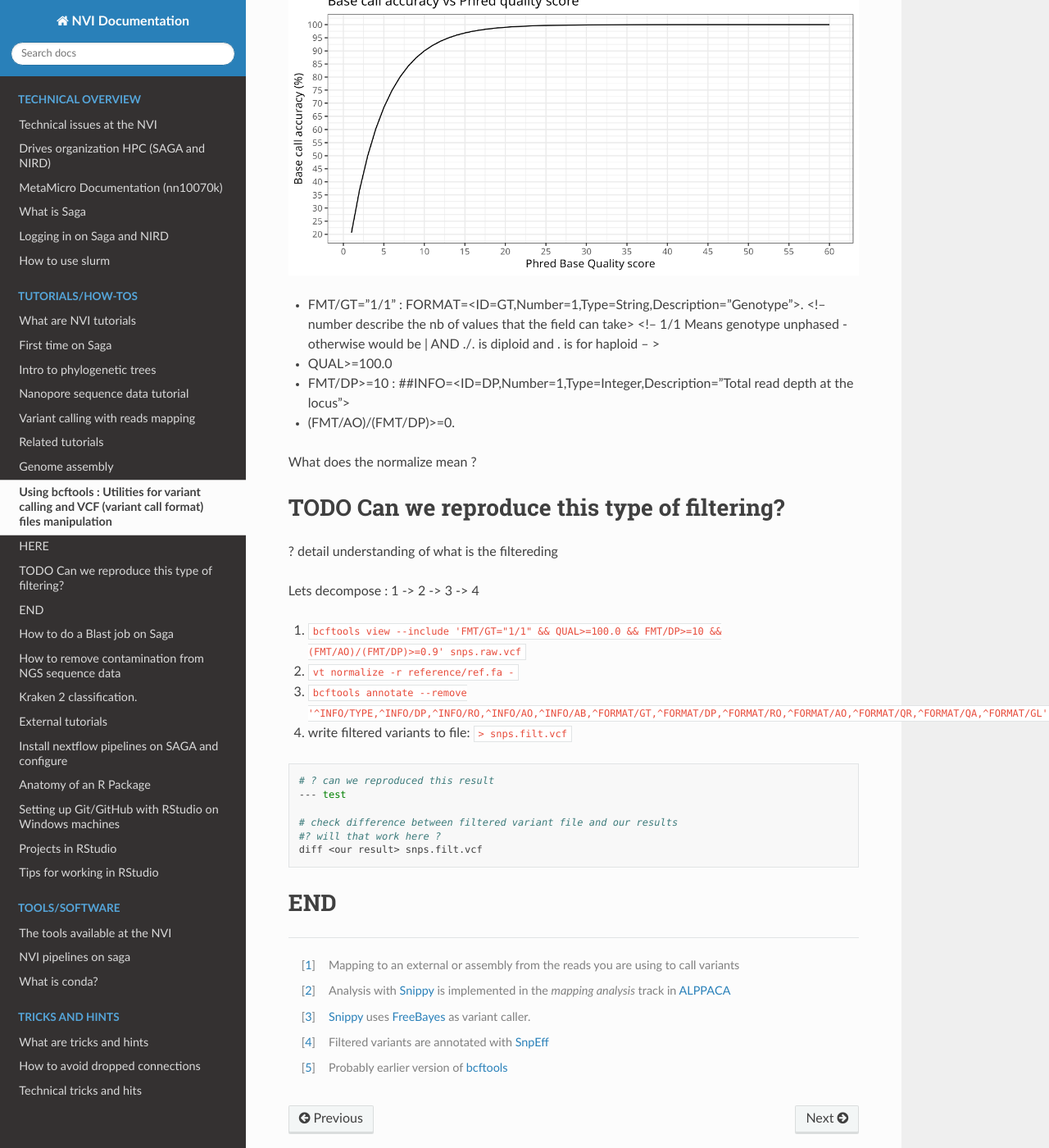
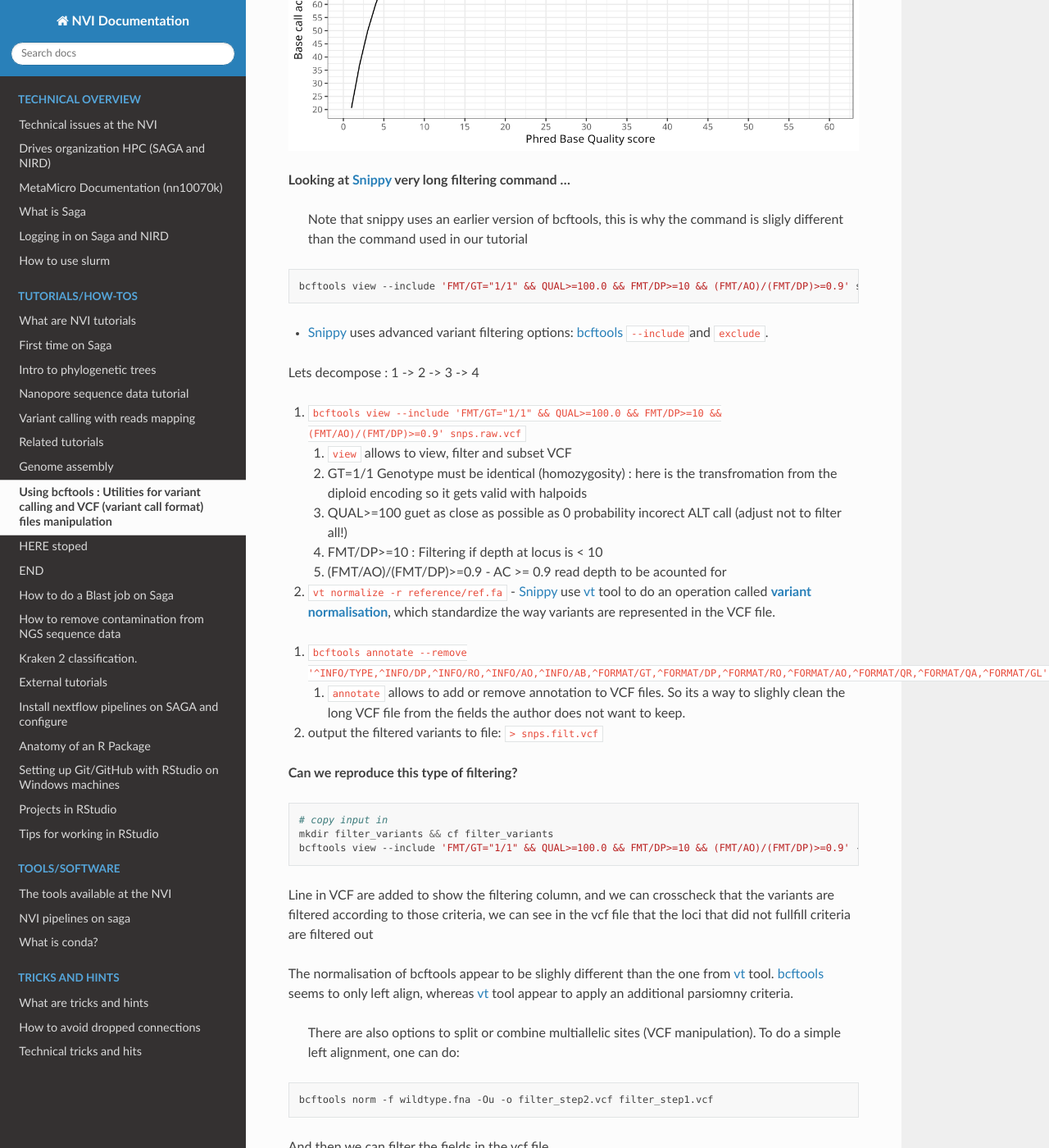
Before and after one commit to NorwegianVeterinaryInstitute/nvi-documentation, a Sphinx documentation site: the page built from docs/source/tutorials/bcftools.md, in a window 1280 px wide and 1400 px high, scrolled down 10276 px. Shown: the whole window at 82% size. Built offline with Sphinx 7.4.7 and the Read the Docs theme 2.0.0, drawn with Linux system fonts in a browser that asks for light colours; pages that are not in the unit, such as notebooks, are missing from menus; some of the changed text lies outside the part shown.

Commit message:
only left is the annotation

````diff
--- a/docs/source/tutorials/bcftools.md
+++ b/docs/source/tutorials/bcftools.md
@@ -310,21 +310,12 @@ diff galaxy_snippy/snippy_zip/mutant_R1_fastq/snps.vcf galaxy_snippy/snippy.vcf
 ```
 
 ---
-
-The filtering command used in [Snippy] is a long ...:
-> Note that snippy uses an earlier version of bcftools, this is why the command is sligly different than the command used in our tutorial
-```bash
-bcftools view --include 'FMT/GT="1/1" && QUAL>=100.0 && FMT/DP>=10 && (FMT/AO)/(FMT/DP)>=0.9' snps.raw.vcf  | vt normalize -r reference/ref.fa - | bcftools annotate --remove '^INFO/TYPE,^INFO/DP,^INFO/RO,^INFO/AO,^INFO/AB,^FORMAT/GT,^FORMAT/DP,^FORMAT/RO,^FORMAT/AO,^FORMAT/QR,^FORMAT/QA,^FORMAT/GL' > snps.filt.vcf
-```
-
-Lets try to find out what  Snippy is doing.
-We need to understand also to look at the unfiltered variant and find which VCF format was used, and gain information about the meaning of the fields. We need also to compare this file with the filtered variant file.
+We need to understand also to look at the unfiltered variant and find which VCF format was used, and gain information about the meaning of the fields. We need also to compare this file with the filtered variant file, and understand what is done in [Snippy].
 
 ```bash
 cd data/snippy/mutant_R1_fastq
 less snps.raw.vcf
 ```
-# HERE
 
 1. Which VCF version was used ?
    1. The [VCF file standard used is VCFv4.2](https://samtools.github.io/hts-specs/VCFv4.2.pdf). Bellow an extract of the relevant fields.
@@ -351,23 +339,31 @@ less snps.raw.vcf
 - ALT : the alternate nucleotide(s) in the sample (comma separated)
 - QUAL : Phred-scaled quality score for the assertion made in ALT. "−10log10 prob(call in ALT is
 wrong)".
-- FILTER : filter status : PASS if go through all the filters, otherwise list of filters where it failed <!-- no filter>
-- `INFO`: Additional information for the variants detected (see descriptions of tags) ... some of those we can look at are:
-  - AC: allele count in genotypes <!-- as considered as diploid 2 are counted when not filtered -->
-  - AF: allele frequency (in order allele is listed)
-  - AN: total number of alleles in called alleles
-  - DP: combined depth across samples at the position (eg. here we used one sample so it gives the depth)
-  - LEN: the allele length
-  - TYPE:  describe the type of variant (snp, del, ins, mnp: several bases changes)
-- FORMAT : **read specific to vcf file you have, some abbreviations may change**
-  - GT : genotype encoded (diploid ./. haploid .)
-  - DP : here its the read depth
-  - AD : number of observations for each allele
-  - RO
-  - QR
-  - AO
-  - QA
-  - GL : genotype likelihod (ref, diploid - 1 for each allele)
+
+FILTER : filter status : PASS if go through all the filters, otherwise list of filters where it failed <!-- no filter>
+
+`INFO`: Additional information for the variants detected (see descriptions of tags). We can look at some of those
+<!-- AB	ABP	AC	AF	AN	AO	CIGAR	DP	DPB	DPRA	EPP	EPPR	GTI	LEN	MEANALT	MQM	MQMR 	NS	NUMALT	ODDS 	PAIRED	PAIREDR	PAO	PQA	PQR	PRO	QA	QR	RO	RPL	RPP	RPPR	RPR	RUN	SAF	SAP	SAR	SRF	SRP	SRR-->
+
+- AC: allele count in genotypes <!-- as considered as diploid 2 are counted when not filtered -->
+- AF: allele frequency (in order allele is listed)
+- AN: total number of alleles in called alleles
+- DP: combined depth across samples at the position (eg. here we used one sample so it gives the depth)
+- LEN: the allele length
+- TYPE:  describe the type of variant (snp, del, ins, mnp: several bases changes)
+...
+Some information can be redundant with format
+
+FORMAT : **read specific to vcf file you have, some abbreviations may change**
+
+- GT : genotype encoded (diploid ./. haploid . - / means unphased otherwise would be | )
+- DP : here its the read depth
+- AD : number of observations for each allele
+- RO : reference allele observation count
+- QR : Sum of quality of the reference observations
+- QA : Sum of quality of the alternate observations
+- AO : Alternate allele observation count"
+- GL : genotype likelihod (ref, diploid - 1 for each allele)
 
 
 ![QUAL and probal](./bcftools_image3.png)
@@ -375,35 +371,74 @@ wrong)".
 
 ![Relation Phred and accuracy](./bcftools_image4.png)
 
-- FMT/GT="1/1" : FORMAT=<ID=GT,Number=1,Type=String,Description="Genotype">. <!-- number describe the nb of values that the field can take> <!-- 1/1 Means genotype unphased - otherwise would be | AND ./. is diploid and . is for haploid -- >
-- QUAL>=100.0
-- FMT/DP>=10 : ##INFO=<ID=DP,Number=1,Type=Integer,Description="Total read depth at the locus">
-- (FMT/AO)/(FMT/DP)>=0.
+**Looking at [Snippy] very long filtering command ...**
+> Note that snippy uses an earlier version of bcftools, this is why the command is sligly different than the command used in our tutorial
+```bash
+bcftools view --include 'FMT/GT="1/1" && QUAL>=100.0 && FMT/DP>=10 && (FMT/AO)/(FMT/DP)>=0.9' snps.raw.vcf  | vt normalize -r reference/ref.fa - | bcftools annotate --remove '^INFO/TYPE,^INFO/DP,^INFO/RO,^INFO/AO,^INFO/AB,^FORMAT/GT,^FORMAT/DP,^FORMAT/RO,^FORMAT/AO,^FORMAT/QR,^FORMAT/QA,^FORMAT/GL' > snps.filt.vcf
+```
 
-What does the normalize mean ?
-
-
-
-
-# TODO Can we reproduce this type of filtering?
-? detail understanding of what is the filtereding
+- [Snippy] uses advanced variant filtering options: [bcftools] `--include`and `exclude`.
 
 Lets decompose : 1 -> 2 -> 3 -> 4
 1. `bcftools view --include 'FMT/GT="1/1" && QUAL>=100.0 && FMT/DP>=10 && (FMT/AO)/(FMT/DP)>=0.9' snps.raw.vcf`
-2. `vt normalize -r reference/ref.fa - `
-3. `bcftools annotate --remove '^INFO/TYPE,^INFO/DP,^INFO/RO,^INFO/AO,^INFO/AB,^FORMAT/GT,^FORMAT/DP,^FORMAT/RO,^FORMAT/AO,^FORMAT/QR,^FORMAT/QA,^FORMAT/GL'`
-4. write filtered variants to file: `> snps.filt.vcf`
+   1. `view` allows to view, filter and subset VCF
+   2. GT=1/1 Genotype must be identical (homozygosity) : here is the transfromation from the diploid encoding so it gets valid with halpoids
+   3. QUAL>=100 guet as close as possible as 0 probability incorect ALT call (adjust not to filter all!)
+   4. FMT/DP>=10 : Filtering if depth at locus is < 10
+   5. (FMT/AO)/(FMT/DP)>=0.9 - AC >= 0.9 read depth to be acounted for
+2. `vt normalize -r reference/ref.fa` - [Snippy] use [vt] tool to do an operation called **[variant normalisation](https://genome.sph.umich.edu/wiki/Variant_Normalization)**, which standardize the way variants are represented in the VCF file.
+<!-- POKING KARIN
+- Different optimal local alignments for variants can be equal, however those need to be represented in a consistent maner to allow reproducibility and eg. combining different variant files. This allows to standardise the representation of variants and will allow comparison of variant representation.
+- TODO read with fresh head
+-->
+1. `bcftools annotate --remove '^INFO/TYPE,^INFO/DP,^INFO/RO,^INFO/AO,^INFO/AB,^FORMAT/GT,^FORMAT/DP,^FORMAT/RO,^FORMAT/AO,^FORMAT/QR,^FORMAT/QA,^FORMAT/GL'`
+   1. `annotate` allows to add or remove annotation to VCF files. So its a way to slighly clean the long VCF file from the fields the author does not want to keep.
+2. output the filtered variants to file: `> snps.filt.vcf`
+
+**Can we reproduce this type of filtering?**
 
 ```bash
-# ? can we reproduced this result
---- test
+# copy input in
+mkdir filter_variants && cf filter_variants
+bcftools view --include 'FMT/GT="1/1" && QUAL>=100.0 && FMT/DP>=10 && (FMT/AO)/(FMT/DP)>=0.9' -Ou -o filter_step1.vcf snps.raw.vcf
+```
 
-# check difference between filtered variant file and our results
-#? will that work here ?
-diff <our result> snps.filt.vcf
+Line in VCF are added to show the filtering column, and we can crosscheck that the variants are filtered according to those criteria, we can see in the vcf file that the loci that did not fullfill criteria are filtered out
+
+<!-- Normalisation https://www.biostars.org/p/359264/ -->
+The normalisation of bcftools appear to be slighly different than the one from [vt] tool. [bcftools] seems to only left align, whereas [vt] tool appear to apply an additional parsiomny criteria. <!-- not sure makes difference for the present dataset-->
+> There are also options to split or combine multiallelic sites (VCF manipulation).
+To do a simple left alignment, one can do:
+
+```bash
+bcftools norm -f wildtype.fna -Ou -o filter_step2.vcf filter_step1.vcf
+```
+
+And then we can filter the fields in the vcf file
+```bash
+bcftools annotate --remove '^INFO/TYPE,^INFO/DP,^INFO/RO,^INFO/AO,^INFO/AB,^FORMAT/GT,^FORMAT/DP,^FORMAT/RO,^FORMAT/AO,^FORMAT/QR,^FORMAT/QA,^FORMAT/GL' -Ou -o filter_step3.vcf filter_step2.vcf
+```
+This also add the last command to the VCF file.
+
+Check difference between filtered variant file and our results. The same variants remain.
+However we do not have the effect annotations yet.
+
+# HERE stoped
+#### Variant Annotation
+
+[Snippy] uses [SnpEff] to annotate variant and their possible effects.
+
+The command used are:
+```bash
+snpEff build -c reference/snpeff.config -dataDir . -gff3 ref
+# With a nice warning: WARNING: All frames are zero! This seems rather odd, please check that 'frame' information in your 'genes' file is accurate.
+snpEff ann -noLog -noStats -no-downstream -no-upstream -no-utr -c reference/snpeff.config -dataDir . ref snps.filt.vcf > snps.vcf
+# /usr/local/bin/snippy-vcf_to_tab --gff reference/ref.gff --ref reference/ref.fa --vcf snps.vcf > snps.tab # This is a reformating to make it easier to read
 ```
 
 # END
+
+<!-- Should add Snippy also has some regions filters I think - I did not look at that yet>
 
 <!-- Footnotes -->
 
@@ -435,6 +470,8 @@ diff <our result> snps.filt.vcf
 
 [SnpEff]:https://pcingola.github.io/SnpEff/
 
+[vt]:https://genome.sph.umich.edu/wiki/Vt
+
 <!-- Coordinates of interest in our dataset:
 
 29,439..29,515 The one in tutorial
````
Also changed, not shown: other parts of docs/source/tutorials/bcftools.md (+0 -3 lines).
